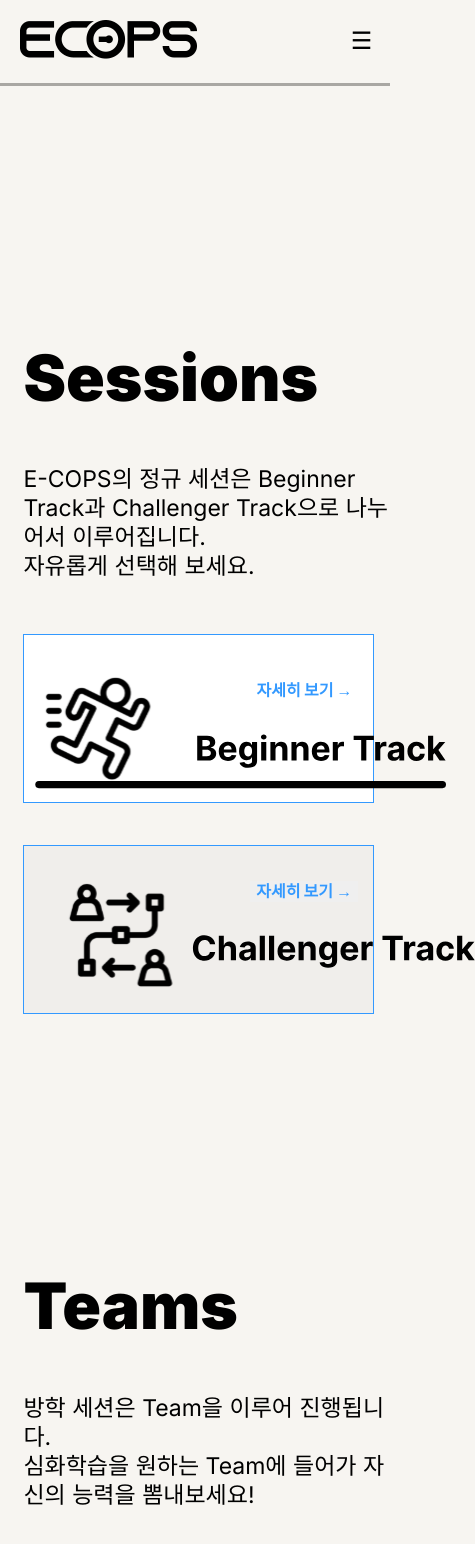
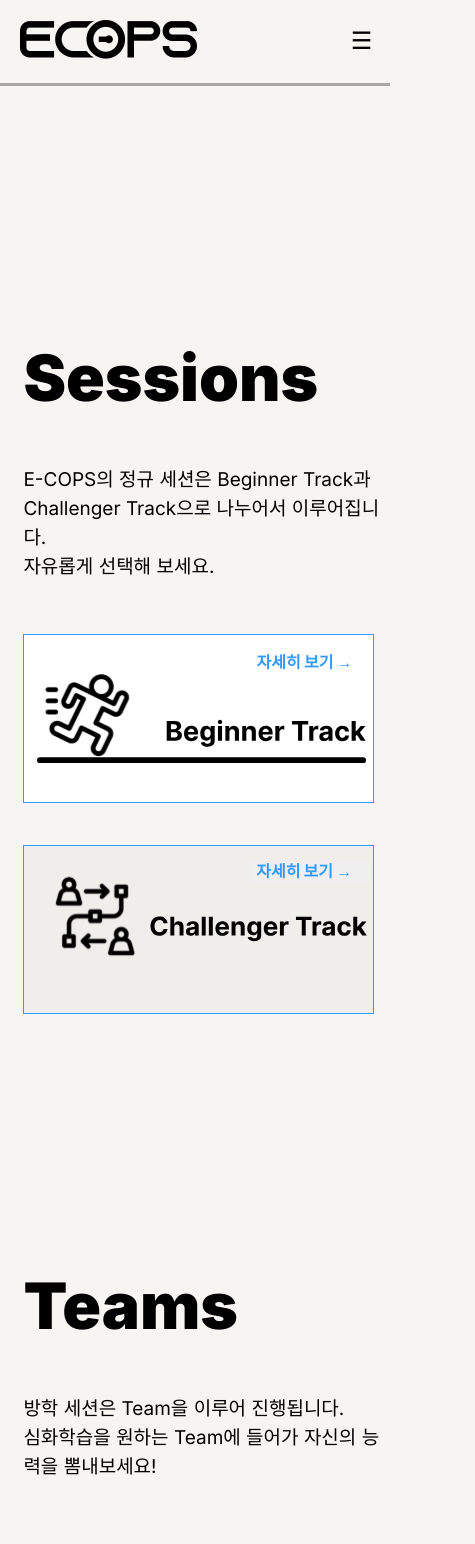
Before and after one commit to E-COPS/12th_web_front, a React (Create React App) app: page /program in a window 390 px wide. Shown: the top 1544 px of the page, 475 px wide, since content can reach past the window. Built offline with nearby package versions, Linux system fonts and the light colour scheme.

Commit message:
program 반응형 수정3

```diff
--- a/src/pages/Recruiting.js
+++ b/src/pages/Recruiting.js
@@ -155,7 +155,7 @@ const Recruiting = () => {
           </text>
         </div>
         <text className="black_text2">
-          E-COPS는 두가지 트럭으로 나누어 세션을 진행합니다.
+          E-COPS는 두가지 트랙으로 나누어 세션을 진행합니다.
           <br />
           CHALLENGER TRACK과 BEGIENNER TRACK, 원하는 트랙을 선택하여 E_COPS에서
           자유롭게 자신의 능력을 펼쳐보세요.
--- a/src/styles/Program.css
+++ b/src/styles/Program.css
@@ -157,11 +157,11 @@
 
 @media (max-width: 1000px) {
   .whiteBox {
-    height: 30vh;
+    height: 25vh;
   }
 
   .grayBox {
-    height: 30vh;
+    height: 25vh;
   }
 
   .button1 {
@@ -189,31 +189,39 @@
     width: 90vw;
     margin-left: -44vw;
     margin-top: 30vh;
+
+    text-align: center;
   }
 
   .program_beginner_img {
-    width: 50vh;
+    width: 40vh;
   }
 
   .program_challenger_img {
-    margin-left: 3vw;
-    width: 52vh;
+    width: 40vh;
     margin-top: -2vh;
   }
 
   .button1 {
     display: flex;
+    width:31vw;
     top: -15vh;
     left: 65vw;
   }
 
   .button2 {
     display: flex;
-    top: -16vh;
+    width:31vw;
+    top: -14vh;
     left: 65vw;
   }
 
   .basicContainer {
     padding-bottom: 50vh;
   }
+
+  .smallText {
+    font-size: 19px;
+
+  }
 }
```
